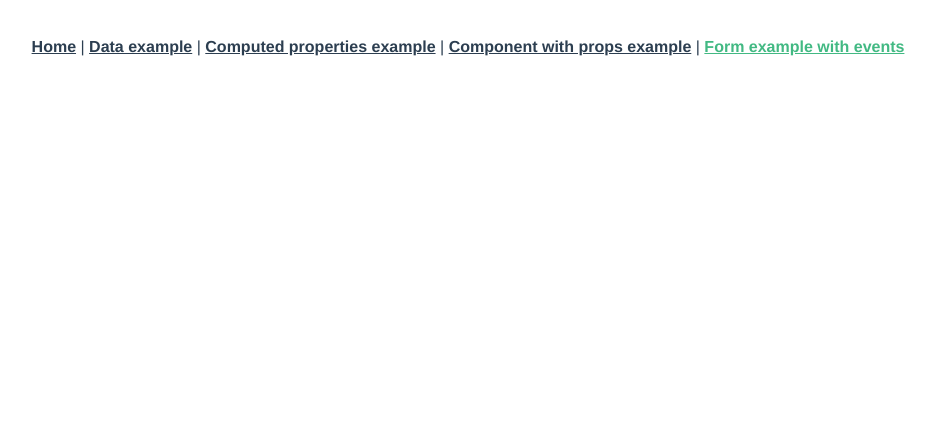
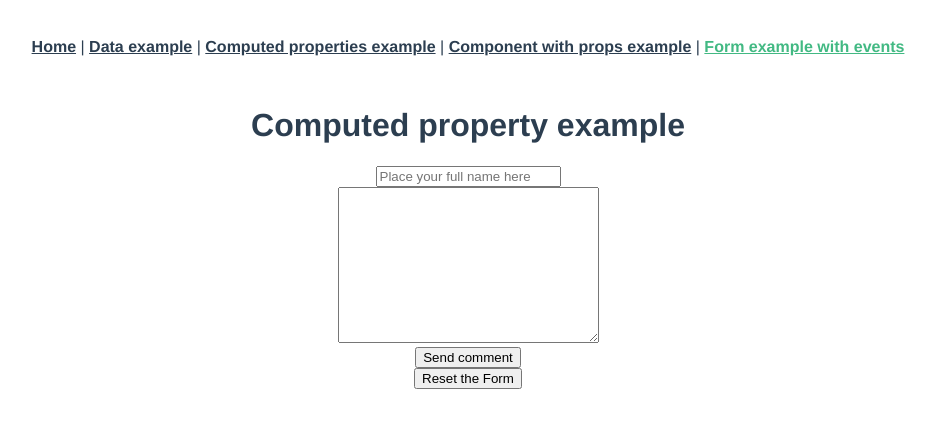
Before and after one commit to anachronic/node-examples, a Vue app in the folder vue-examples/: page /form in a window 1280 px wide. Shown: the top 428 px of the page, without its empty margins (172-1107 px from the left). Built offline with nearby package versions, Linux system fonts and the light colour scheme.

Commit message:
Add example for a Vue Form

```diff
--- a/vue-examples/src/router/index.js
+++ b/vue-examples/src/router/index.js
@@ -26,6 +26,11 @@ const routes = [
     name: "props",
     component: () =>
       import(/* webpackChunkName: "props" */ "../views/Props.vue")
+  },
+  {
+    path: "/form",
+    name: "form",
+    component: () => import(/* webpackChunkName: "form" */ "../views/Form.vue")
   }
 ];
 
--- /dev/null
+++ b/vue-examples/src/views/Form.vue
@@ -0,0 +1,68 @@
+<template>
+  <div class="about">
+    <h1>Computed property example</h1>
+    <div>
+      <!-- <form @submit.prevent="sendForm"> is a shortcut for below -->
+      <form v-on:submit.prevent="sendForm">
+        <div>
+          <input
+            type="text"
+            v-model="name"
+            placeholder="Place your full name here"
+          />
+        </div>
+        <div>
+          <textarea
+            name="comment"
+            cols="30"
+            rows="10"
+            v-model="comment"
+          ></textarea>
+        </div>
+        <button type="submit">Send comment</button>
+      </form>
+    </div>
+
+    <div>
+      <button @click="resetForm">
+        Reset the Form
+      </button>
+    </div>
+
+    <div v-if="formWasSent">
+      Comment was sent!<br />
+      name was {{ name }}<br />
+      comment was {{ comment }}
+    </div>
+  </div>
+</template>
+
+<script>
+export default {
+  data() {
+    return {
+      name: "",
+      comment: "",
+      formWasSent: false
+    };
+  },
+  computed: {
+    fullName() {
+      return `${this.name} ${this.lastName}`;
+    }
+  },
+  methods: {
+    sendForm() {
+      console.log(
+        `Send the form somewhere from ${this.name} who commented ${this.comment}`
+      );
+      this.formWasSent = true;
+    },
+    resetForm() {
+      this.name = "";
+      this.comment = "";
+      this.formWasSent = false;
+    }
+  }
+};
+</script>
```
